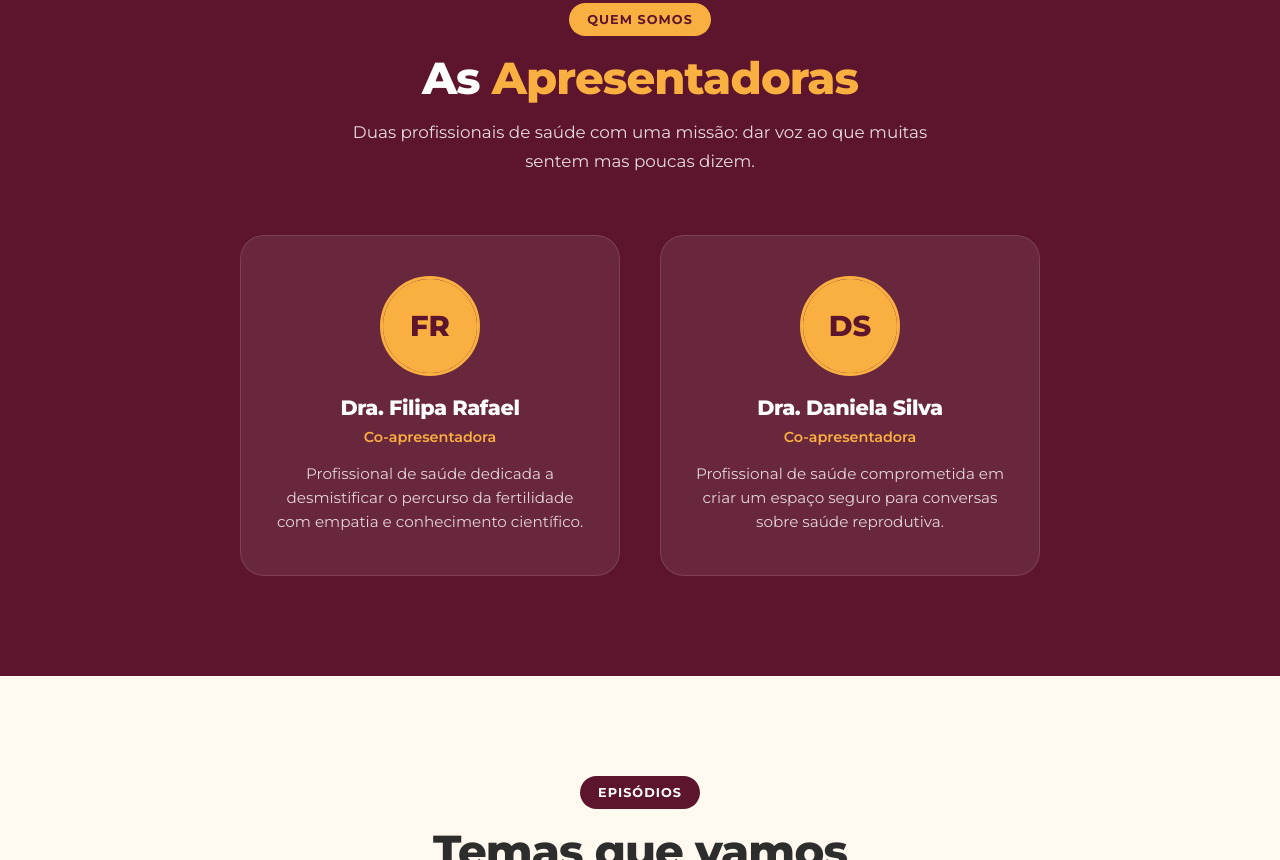
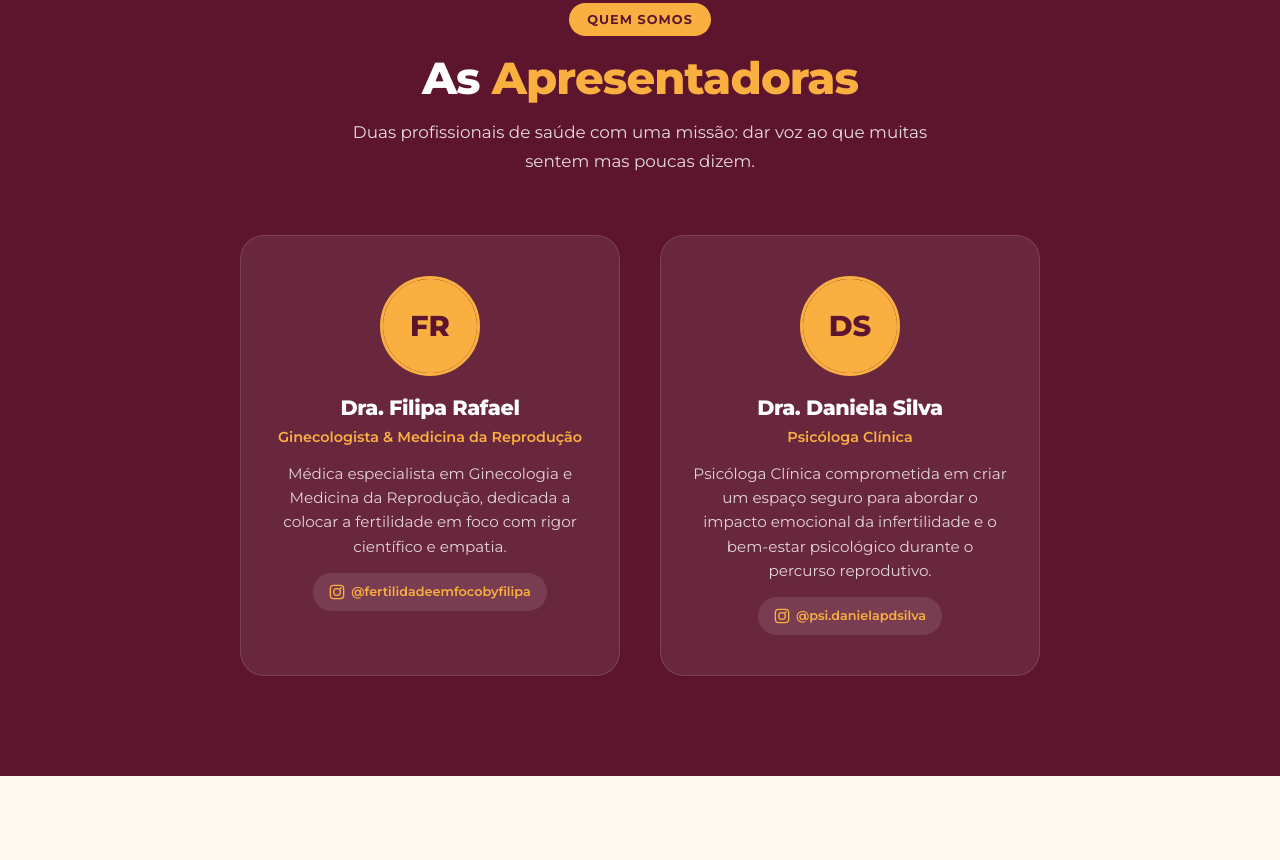
Before and after one commit to zagasilva/ladobeta, a plain HTML site: page index.html in a window 1280 px wide. Shown: the part 1626-2486 px from the top of the page. Drawn offline with Linux system fonts and the light colour scheme.

Commit message:
Update host profiles in index.html with new roles, bios, and Instagram links; add styling for Instagram links in styles.css.

```diff
--- a/css/styles.css
+++ b/css/styles.css
@@ -561,6 +561,25 @@ h3 {
     line-height: 1.6;
 }
 
+.host-instagram {
+    display: inline-flex;
+    align-items: center;
+    gap: 6px;
+    margin-top: 14px;
+    padding: 8px 16px;
+    border-radius: var(--radius-full);
+    background: rgba(255, 255, 255, 0.1);
+    color: var(--yellow);
+    font-size: 0.8rem;
+    font-weight: 600;
+    transition: all var(--transition);
+}
+
+.host-instagram:hover {
+    background: rgba(255, 255, 255, 0.2);
+    color: var(--white);
+}
+
 /* --- Topics --- */
 .topics-grid {
     display: grid;
--- a/index.html
+++ b/index.html
@@ -144,16 +144,24 @@
                         <div class="host-avatar-placeholder">FR</div>
                     </div>
                     <h3>Dra. Filipa Rafael</h3>
-                    <p class="host-role">Co-apresentadora</p>
-                    <p class="host-bio">Profissional de saúde dedicada a desmistificar o percurso da fertilidade com empatia e conhecimento científico.</p>
+                    <p class="host-role">Ginecologista & Medicina da Reprodução</p>
+                    <p class="host-bio">Médica especialista em Ginecologia e Medicina da Reprodução, dedicada a colocar a fertilidade em foco com rigor científico e empatia.</p>
+                    <a href="https://www.instagram.com/fertilidadeemfocobyfilipa/" target="_blank" rel="noopener" class="host-instagram">
+                        <svg viewBox="0 0 24 24" width="16" height="16" fill="none" stroke="currentColor" stroke-width="2" stroke-linecap="round" stroke-linejoin="round"><rect x="2" y="2" width="20" height="20" rx="5"/><circle cx="12" cy="12" r="5"/><circle cx="17.5" cy="6.5" r="1.5" fill="currentColor" stroke="none"/></svg>
+                        @fertilidadeemfocobyfilipa
+                    </a>
                 </div>
                 <div class="host-card">
                     <div class="host-avatar">
                         <div class="host-avatar-placeholder">DS</div>
                     </div>
                     <h3>Dra. Daniela Silva</h3>
-                    <p class="host-role">Co-apresentadora</p>
-                    <p class="host-bio">Profissional de saúde comprometida em criar um espaço seguro para conversas sobre saúde reprodutiva.</p>
+                    <p class="host-role">Psicóloga Clínica</p>
+                    <p class="host-bio">Psicóloga Clínica comprometida em criar um espaço seguro para abordar o impacto emocional da infertilidade e o bem-estar psicológico durante o percurso reprodutivo.</p>
+                    <a href="https://www.instagram.com/psi.danielapdsilva/" target="_blank" rel="noopener" class="host-instagram">
+                        <svg viewBox="0 0 24 24" width="16" height="16" fill="none" stroke="currentColor" stroke-width="2" stroke-linecap="round" stroke-linejoin="round"><rect x="2" y="2" width="20" height="20" rx="5"/><circle cx="12" cy="12" r="5"/><circle cx="17.5" cy="6.5" r="1.5" fill="currentColor" stroke="none"/></svg>
+                        @psi.danielapdsilva
+                    </a>
                 </div>
             </div>
         </div>
```
